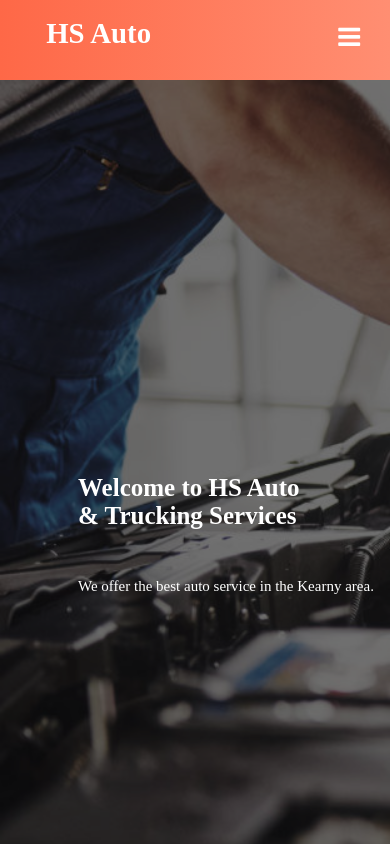
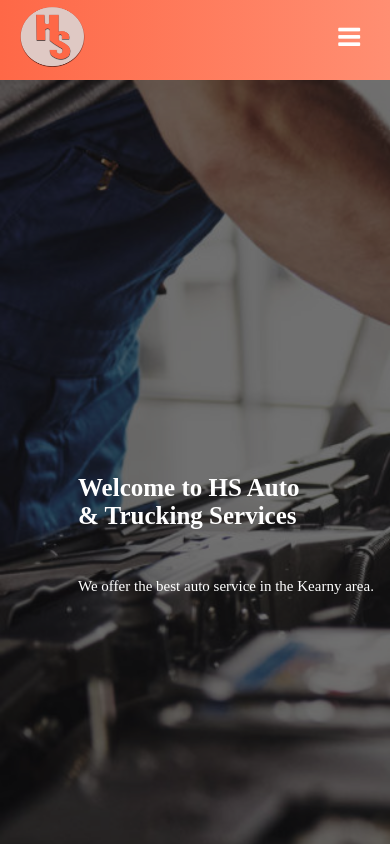
Before and after one commit to solorzke/hs-auto, a React (Create React App) app: page / in a window 390 px wide. Shown: the top 844 px of the page. Built offline with nearby package versions, Linux system fonts and the light colour scheme; grey boxes are pictures that could not be loaded; a web font is replaced by a local one.

Commit message:
Navbar has a proper logo to the left

```diff
--- a/public/index.html
+++ b/public/index.html
@@ -2,7 +2,7 @@
 <html lang="en">
   <head>
     <meta charset="utf-8" />
-    <link rel="icon" href="%PUBLIC_URL%/favicon.ico" />
+    <link rel="icon" href="%PUBLIC_URL%/hs.ico" />
     <meta name="viewport" content="width=device-width, initial-scale=1" />
     <meta name="theme-color" content="#000000" />
     <meta
--- a/src/components/Navbar/Navbar.css
+++ b/src/components/Navbar/Navbar.css
@@ -15,8 +15,8 @@
 	color: #fff;
 	justify-self: start;
 	margin-left: 20px;
-	cursor: pointer;
 	font-weight: bold;
+	font-size: 1.5rem;
 }
 
 .fa-bars {
@@ -105,9 +105,8 @@
 
 	.navbar-logo {
 		position: absolute;
-		top: 0;
+
 		left: 0;
-		transform: translate(25%, 50%);
 	}
 
 	.menu-icon {
--- a/src/components/Navbar/Navbar.js
+++ b/src/components/Navbar/Navbar.js
@@ -4,6 +4,7 @@
 import 'font-awesome/css/font-awesome.min.css';
 import { Button } from './Button';
 import './Navbar.css';
+import Logo from './hs.png';
 
 export default class Navbar extends Component {
 	constructor(props) {
@@ -22,7 +23,9 @@
 	render() {
 		return (
 			<nav className="navbar-items">
-				<h1 className="navbar-logo">HS Auto</h1>
+				<Link className="navbar-logo" to="/">
+					<img src={Logo} height="60" width="65" />
+				</Link>
 				<div className="menu-icon" onClick={this.handleClick}>
 					<i className={this.state.clicked ? 'fa fa-times' : 'fa fa-bars'} />
 				</div>
```
Also changed, not shown: src/components/Navbar/hs.png (added), 1 other file (tests, documents, lock files or other folders).
